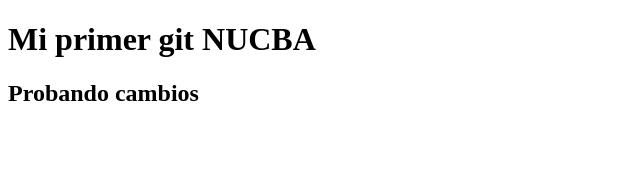
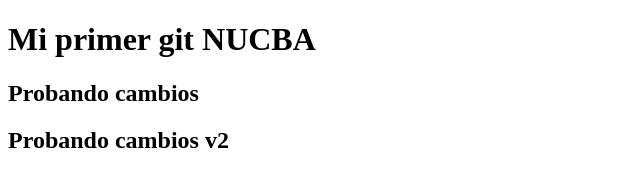
Before and after one commit to facundoayre/mi-primer-git, a plain HTML site: page index.html in a window 1280 px wide. Shown: the whole page, without its empty margins (0-640 px from the left). Drawn offline with Linux system fonts and the light colour scheme.

Commit message:
segundo commit prueba

```diff
--- a/index.html
+++ b/index.html
@@ -9,6 +9,7 @@
 <body>
     <h1>Mi primer git NUCBA</h1>
     <h2>Probando cambios</h2>
+    <h2>Probando cambios v2</h2>
 
 </body>
 </html>
```
